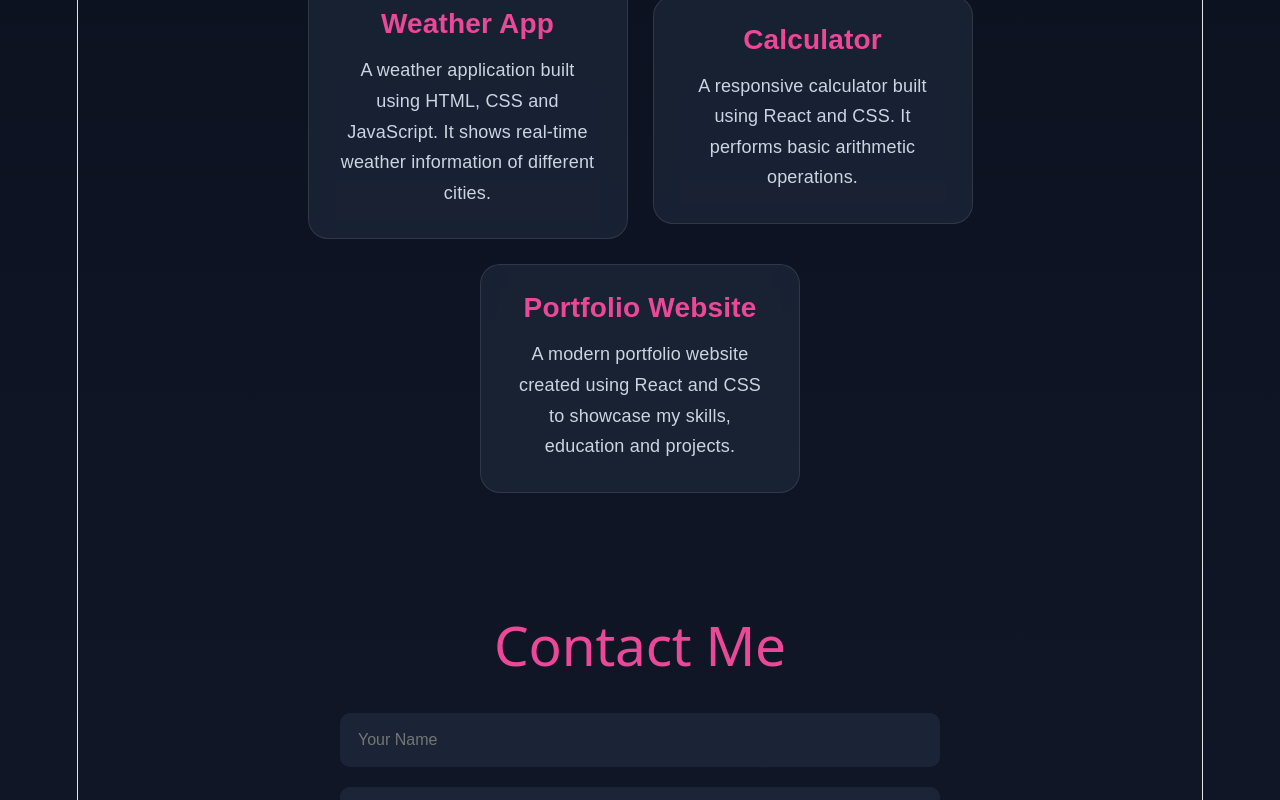
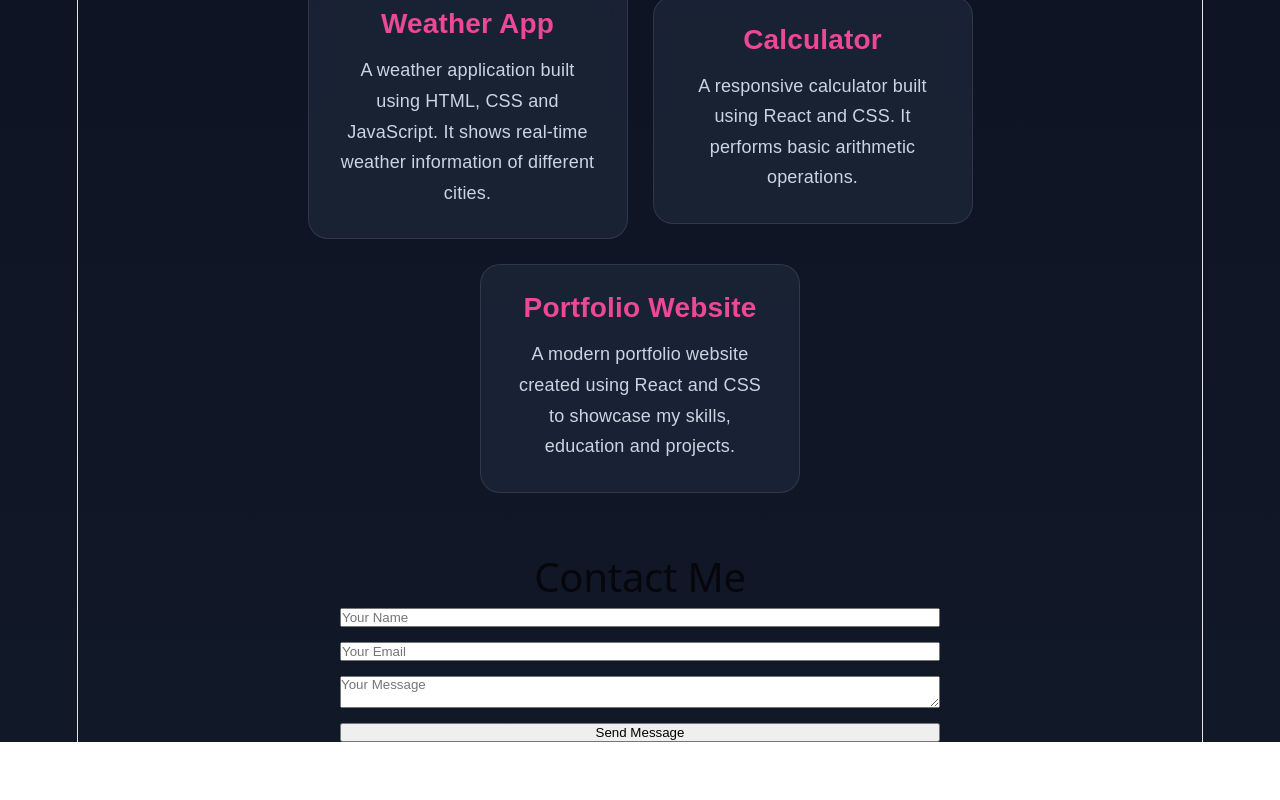
Before and after one commit to archi1710/portfolio, a React app: page / in a window 1280 px wide. Shown: the part 2000-2800 px from the top of the page. After the commit the page ends 2742 px from the top, so only its background shows below. Built offline with nearby package versions, Linux system fonts and the light colour scheme; the HTML template or start-up script is replaced by a standard one.

Commit message:
updated version

```diff
--- a/package.json
+++ b/package.json
@@ -10,6 +10,8 @@
     "preview": "vite preview"
   },
   "dependencies": {
+    "emailjs": "^5.0.0",
+    "emailjs-com": "^3.2.0",
     "react": "^19.2.6",
     "react-dom": "^19.2.6"
   },
--- a/src/App.css
+++ b/src/App.css
@@ -297,3 +297,46 @@ body {
     border-color: transparent;
   }
 }
+@media (max-width: 768px) {
+
+  .hero {
+    flex-direction: column;
+    text-align: center;
+    padding: 120px 30px;
+  }
+
+  .hero-buttons {
+    justify-content: center;
+    flex-wrap: wrap;
+  }
+
+  .hero-title {
+    font-size: 50px;
+  }
+
+  .profile-img {
+    width: 240px;
+    height: 240px;
+    margin-top: 40px;
+  }
+
+  .navbar {
+    padding: 20px;
+  }
+
+  .nav-links {
+    gap: 15px;
+  }
+
+  .section {
+    padding: 60px 25px;
+  }
+
+  .typing-text {
+    font-size: 24px;
+  }
+
+  .project-card {
+    width: 100%;
+  }
+}
--- a/src/components/Contact.jsx
+++ b/src/components/Contact.jsx
@@ -1,24 +1,46 @@
-function Contact() {
+import { motion } from "framer-motion";
+import emailjs from "emailjs-com";
+
+export default function Contact() {
+
+  const sendEmail = (e) => {
+    e.preventDefault();
+
+    emailjs.sendForm(
+      "service_e0g9syf",
+      "template_urrrvih",
+      e.target,
+      "AqZSC7O2XZHLJvMPN"
+    )
+    .then(() => {
+      alert("Message sent successfully!");
+    })
+    .catch(() => {
+      alert("Failed to send message");
+    });
+
+    e.target.reset();
+  };
+
   return (
-    <section id="contact" className="section">
+    <section id="contact">
 
-      <h2>Contact Me</h2>
+      <h2 style={{ fontSize: "40px" }}>Contact Me</h2>
 
-      <form className="contact-form">
+      <form
+        onSubmit={sendEmail}
+        style={{
+          maxWidth: "600px",
+          margin: "auto",
+          display: "flex",
+          flexDirection: "column",
+          gap: "15px"
+        }}
+      >
 
-        <input
-          type="text"
-          placeholder="Your Name"
-        />
-
-        <input
-          type="email"
-          placeholder="Your Email"
-        />
-
-        <textarea
-          placeholder="Send Me Message"
-        ></textarea>
+        <input name="name" placeholder="Your Name" required />
+        <input name="email" type="email" placeholder="Your Email" required />
+        <textarea name="message" placeholder="Your Message" required />
 
         <button type="submit">
           Send Message
@@ -29,5 +51,3 @@ function Contact() {
     </section>
   );
 }
-
-export default Contact;
```
Also changed, not shown: 1 other file (tests, documents, lock files or other folders).
